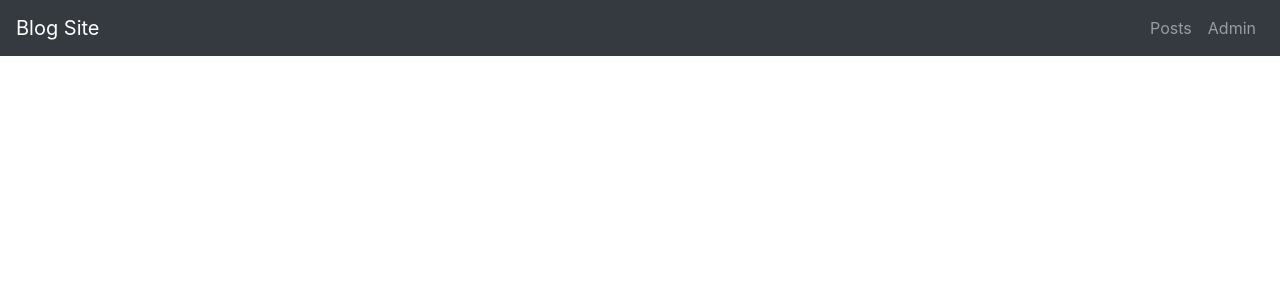
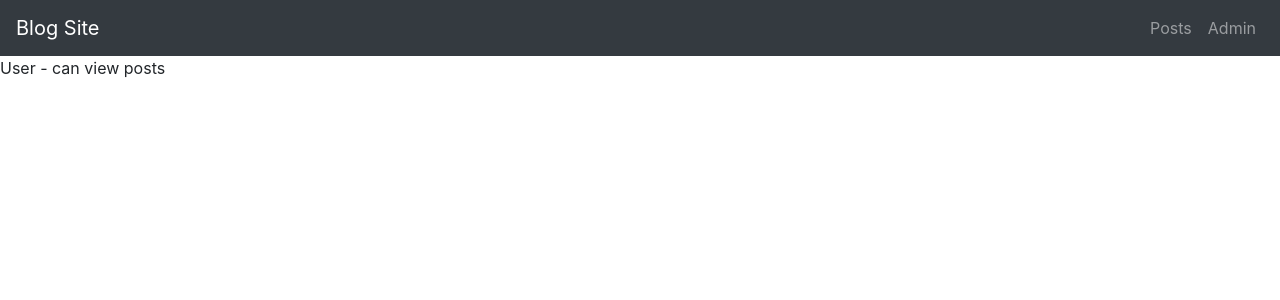
Before and after one commit to asathiya007/blog_site, a React (Create React App) app: page / in a window 1280 px wide. Shown: the top 300 px of the page. Built offline with nearby package versions, Linux system fonts and the light colour scheme.

Commit message:
added user modes

```diff
--- a/src/App.js
+++ b/src/App.js
@@ -1,16 +1,27 @@
-import React from 'react';
+import React, {useState} from 'react';
 import {Navbar, Nav} from 'react-bootstrap';
 
 function App() {
+
+  const [mode, setMode] = useState("user");
+
+  const showContent = () => {
+    if (mode === "user") {
+      return <div>User - can view posts</div>;
+    }
+    return <div>Admin - can view and make posts</div>;
+  }
+
   return (
     <div>
       <Navbar bg="dark" variant="dark">
         <Navbar.Brand>Blog Site</Navbar.Brand>
         <Nav className="ml-auto">
-          <Nav.Link>Posts</Nav.Link>
-          <Nav.Link>Admin</Nav.Link>
+          <Nav.Link onClick={() => setMode("user")}>Posts</Nav.Link>
+          <Nav.Link onClick={() => setMode("admin")}>Admin</Nav.Link>
         </Nav>
       </Navbar>
+      {showContent()}
     </div>
   );
 }
```
